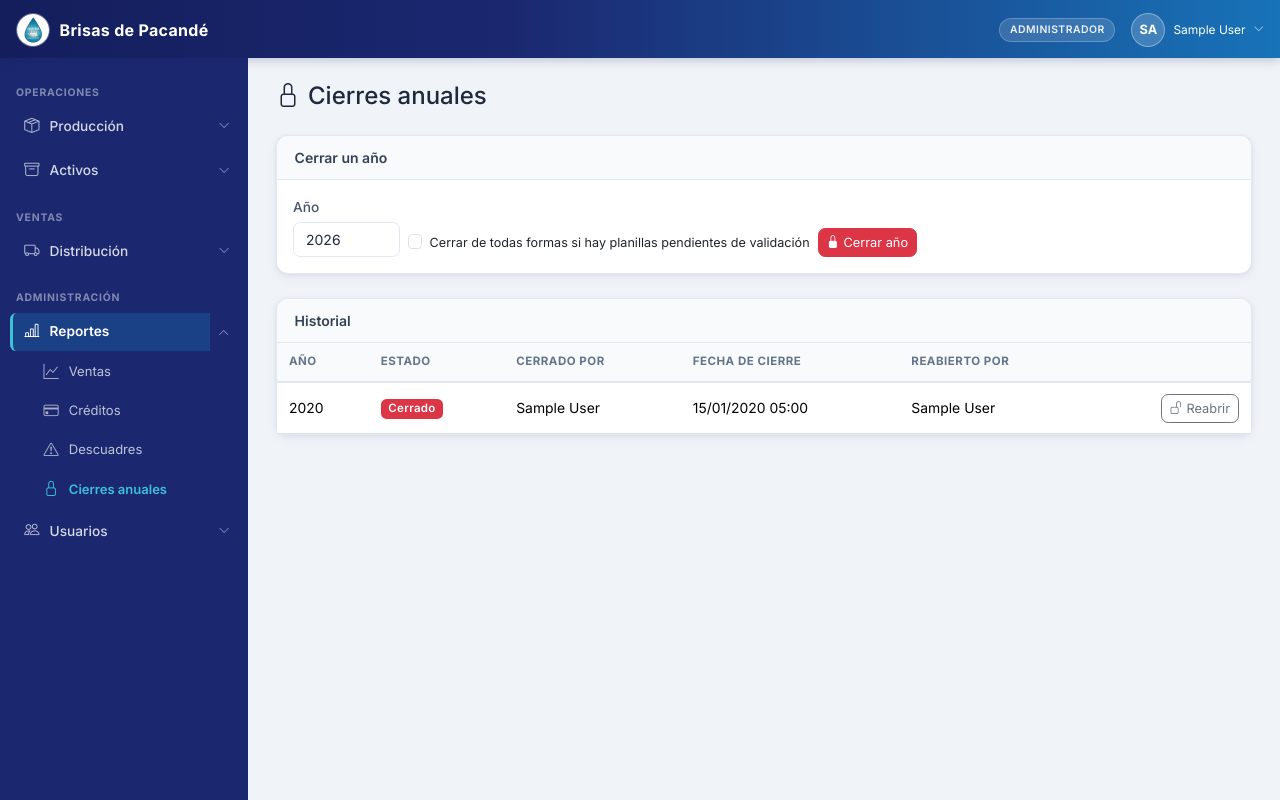
After one commit to wasoisky/proyecto_brisas, a Django app: page /reportes/cierres/ in a window 1280 px wide. The commit adds this page. Run offline with Django 5.2, Linux system fonts and the light colour scheme; a user stored in the database is signed in; tables that the repository leaves empty hold one stand-in row (values such as "Sample post").

Commit message:
feat: vistas de cierre/reapertura de anio con historial

```diff
--- /dev/null
+++ b/reportes/templates/reportes/cierres.html
@@ -0,0 +1,79 @@
+{% extends "base.html" %}
+{% block title %}Cierres Anuales — Brisas de Pacandé{% endblock %}
+
+{% block content %}
+<h4 class="mb-4"><i class="bi bi-lock me-2"></i>Cierres anuales</h4>
+
+<div class="card mb-4">
+  <div class="card-header fw-semibold">Cerrar un año</div>
+  <div class="card-body">
+    <form method="post" action="{% url 'reportes:cierre_crear' %}" class="row g-2 align-items-end">
+      {% csrf_token %}
+      <div class="col-auto">
+        <label class="form-label small mb-1">Año</label>
+        <input type="number" name="anio" class="form-control" value="{{ anio_actual }}" min="2000" max="2100">
+      </div>
+      <div class="col-auto">
+        <div class="form-check">
+          <input type="checkbox" name="confirmar" value="1" class="form-check-input" id="confirmarCierre">
+          <label class="form-check-label small" for="confirmarCierre">
+            Cerrar de todas formas si hay planillas pendientes de validación
+          </label>
+        </div>
+      </div>
+      <div class="col-auto">
+        <button type="submit" class="btn btn-danger btn-sm">
+          <i class="bi bi-lock-fill me-1"></i>Cerrar año
+        </button>
+      </div>
+    </form>
+  </div>
+</div>
+
+<div class="card">
+  <div class="card-header fw-semibold">Historial</div>
+  <div class="table-responsive">
+    <table class="table table-sm mb-0 align-middle">
+      <thead class="table-light">
+        <tr>
+          <th>Año</th>
+          <th>Estado</th>
+          <th>Cerrado por</th>
+          <th>Fecha de cierre</th>
+          <th>Reabierto por</th>
+          <th></th>
+        </tr>
+      </thead>
+      <tbody>
+        {% for cierre in cierres %}
+        <tr>
+          <td>{{ cierre.anio }}</td>
+          <td>
+            {% if cierre.cerrado %}
+              <span class="badge bg-danger">Cerrado</span>
+            {% else %}
+              <span class="badge bg-success">Abierto</span>
+            {% endif %}
+          </td>
+          <td>{{ cierre.cerrado_por.get_full_name|default:cierre.cerrado_por.username }}</td>
+          <td>{{ cierre.fecha_cierre|date:"d/m/Y H:i" }}</td>
+          <td>{{ cierre.reabierto_por.get_full_name|default:cierre.reabierto_por.username|default:"—" }}</td>
+          <td class="text-end">
+            {% if cierre.cerrado %}
+            <form method="post" action="{% url 'reportes:cierre_reabrir' anio=cierre.anio %}" class="d-inline">
+              {% csrf_token %}
+              <button type="submit" class="btn btn-outline-secondary btn-sm">
+                <i class="bi bi-unlock me-1"></i>Reabrir
+              </button>
+            </form>
+            {% endif %}
+          </td>
+        </tr>
+        {% empty %}
+        <tr><td colspan="6" class="text-center text-muted py-3">No hay años cerrados todavía.</td></tr>
+        {% endfor %}
+      </tbody>
+    </table>
+  </div>
+</div>
+{% endblock %}
--- a/reportes/urls.py
+++ b/reportes/urls.py
@@ -14,4 +14,7 @@ urlpatterns = [
     path('descuadres/<int:pk>/resolver/', views.DescuadreResolverView.as_view(), name='descuadre_resolver'),
     path('creditos/', views.CreditosPendientesView.as_view(), name='creditos'),
     path('creditos/<int:pk>/pagar/', views.CreditoPagarView.as_view(), name='credito_pagar'),
+    path('cierres/', views.CierreAnualListView.as_view(), name='cierres'),
+    path('cierres/crear/', views.CierreAnualCreateView.as_view(), name='cierre_crear'),
+    path('cierres/<int:anio>/reabrir/', views.CierreAnualReabrirView.as_view(), name='cierre_reabrir'),
 ]
--- a/reportes/views.py
+++ b/reportes/views.py
@@ -19,7 +19,7 @@ from produccion.models import Produccion, Insumo
 from usuarios.models import Usuario
 from .detector import ejecutar_deteccion
 from .forms import DescuadreForm, FiltroVentasForm
-from .models import Descuadre
+from .models import Descuadre, CierreAnual
 
 
 # ── Dashboard ─────────────────────────────────────────────────────────────────
@@ -466,3 +466,66 @@ class ExportarVentasPDFView(RolRequiredMixin, View):
         resp = HttpResponse(buf, content_type='application/pdf')
         resp['Content-Disposition'] = f'attachment; filename="{nombre}"'
         return resp
+
+
+# ── Cierre anual ──────────────────────────────────────────────────────────────
+
+class CierreAnualListView(RolRequiredMixin, ListView):
+    roles_permitidos = SOLO_ADMIN
+    model = CierreAnual
+    template_name = 'reportes/cierres.html'
+    context_object_name = 'cierres'
+
+    def get_context_data(self, **kwargs):
+        ctx = super().get_context_data(**kwargs)
+        ctx['anio_actual'] = date.today().year
+        return ctx
+
+
+class CierreAnualCreateView(RolRequiredMixin, View):
+    roles_permitidos = SOLO_ADMIN
+
+    def post(self, request):
+        try:
+            anio = int(request.POST.get('anio'))
+        except (TypeError, ValueError):
+            messages.error(request, 'Año inválido.')
+            return redirect('reportes:cierres')
+
+        confirmar = request.POST.get('confirmar') == '1'
+        pendientes = Planilla.objects.filter(
+            fecha__year=anio, estado=Planilla.Estado.PENDIENTE_VALIDACION,
+        ).count()
+
+        if pendientes and not confirmar:
+            messages.warning(
+                request,
+                f'Hay {pendientes} planilla(s) del año {anio} pendientes de validación. '
+                f'Vuelve a intentar el cierre confirmando si quieres continuar de todos modos.',
+            )
+            return redirect('reportes:cierres')
+
+        CierreAnual.objects.update_or_create(
+            anio=anio,
+            defaults={
+                'cerrado': True,
+                'cerrado_por': request.user,
+                'reabierto_por': None,
+                'fecha_reapertura': None,
+            },
+        )
+        messages.success(request, f'Año {anio} cerrado correctamente.')
+        return redirect('reportes:cierres')
+
+
+class CierreAnualReabrirView(RolRequiredMixin, View):
+    roles_permitidos = SOLO_ADMIN
+
+    def post(self, request, anio):
+        cierre = get_object_or_404(CierreAnual, anio=anio)
+        cierre.cerrado = False
+        cierre.reabierto_por = request.user
+        cierre.fecha_reapertura = timezone.now()
+        cierre.save(update_fields=['cerrado', 'reabierto_por', 'fecha_reapertura'])
+        messages.success(request, f'Año {anio} reabierto.')
+        return redirect('reportes:cierres')
--- a/templates/includes/sidebar_nav.html
+++ b/templates/includes/sidebar_nav.html
@@ -186,6 +186,12 @@
             <i class="bi bi-exclamation-triangle"></i> Descuadres
           </a>
         </li>
+        <li>
+          <a class="nav-link {% if '/reportes/cierres' in p %}active{% endif %}"
+             href="{% url 'reportes:cierres' %}">
+            <i class="bi bi-lock"></i> Cierres anuales
+          </a>
+        </li>
       </ul>
     </div>
   </li>
```
Also changed, not shown: reportes/tests.py (+50 -0 lines).
